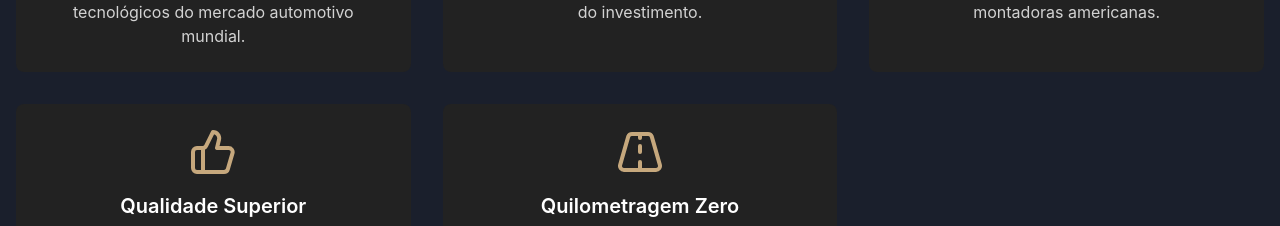
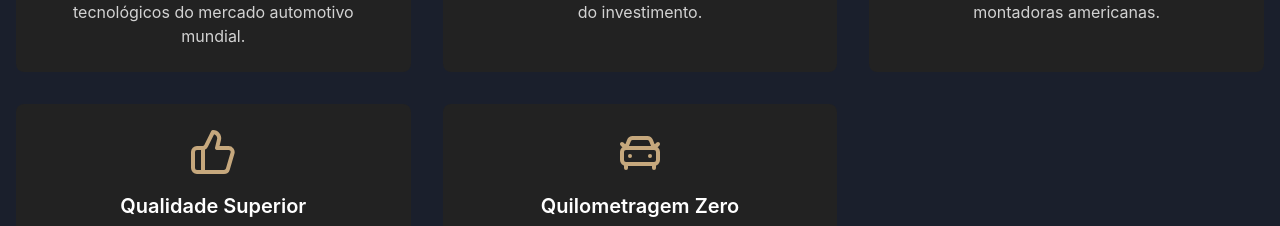
Before and after one commit to caiorodrigo10/romeu-auto-dreams-25, a React (Vite) app: page / in a window 1280 px wide. Shown: the part 1136-1362 px from the top of the page. Built offline with nearby package versions, Linux system fonts and the light colour scheme.

Commit message:
Fix import error in Reasons component
Resolved the build error caused by the import of the non-exported member "Road" from the "lucide-react" package in the Reasons component.
[skip gpt_engineer]

```diff
--- a/src/components/Reasons.tsx
+++ b/src/components/Reasons.tsx
@@ -1,4 +1,4 @@
-import { Car, DollarSign, Flag, ThumbsUp, Road } from "lucide-react";
+import { Car, DollarSign, Flag, ThumbsUp, CarFront } from "lucide-react";
 
 const Reasons = () => {
   const reasons = [
@@ -23,7 +23,7 @@ const Reasons = () => {
       description: "Padrão de qualidade americano reconhecido mundialmente."
     },
     {
-      icon: <Road className="w-12 h-12 text-accent mb-4" />,
+      icon: <CarFront className="w-12 h-12 text-accent mb-4" />,
       title: "Quilometragem Zero",
       description: "Seja o primeiro e único dono, sem histórico de uso anterior."
     }
```
